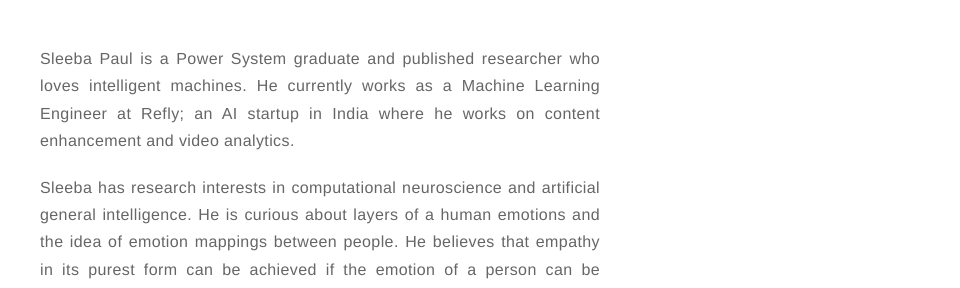
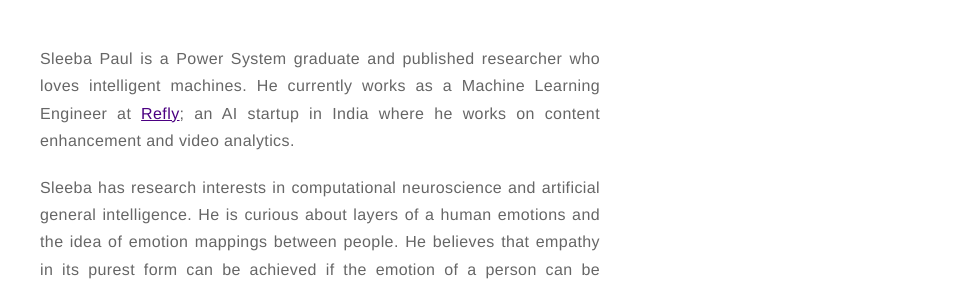
Before and after one commit to sleebapaul/sleebapaul.github.io, a Jekyll site: the page built from about.md, in a window 1280 px wide. Shown: the part 431-719 px from the top of the page, without its empty margins (320-1280 px from the left). Built offline with Jekyll 4.4.1, drawn with Linux system fonts in a browser that asks for light colours; part of the change alters nothing that is shown.

```diff
--- a/about.md
+++ b/about.md
@@ -10,7 +10,7 @@ layout: page
 
 
 Sleeba Paul is a Power System graduate and published researcher who loves intelligent
-machines. He currently works as a Machine Learning Engineer at Refly; an AI startup in
+machines. He currently works as a Machine Learning Engineer at [Refly](https://refly.it/){:target="_blank"}; an AI startup in
 India where he works on content enhancement and video analytics.
 {: style="text-align: justify;"}
 
```
